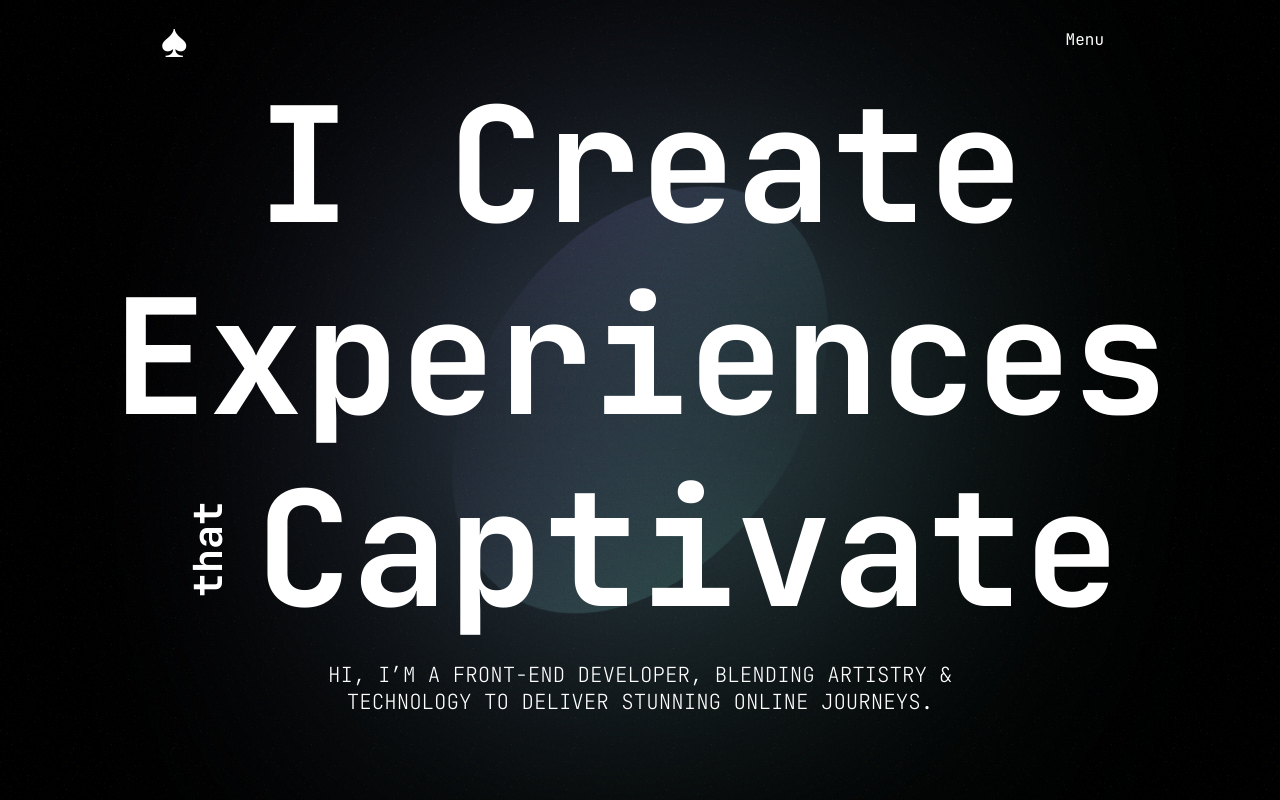
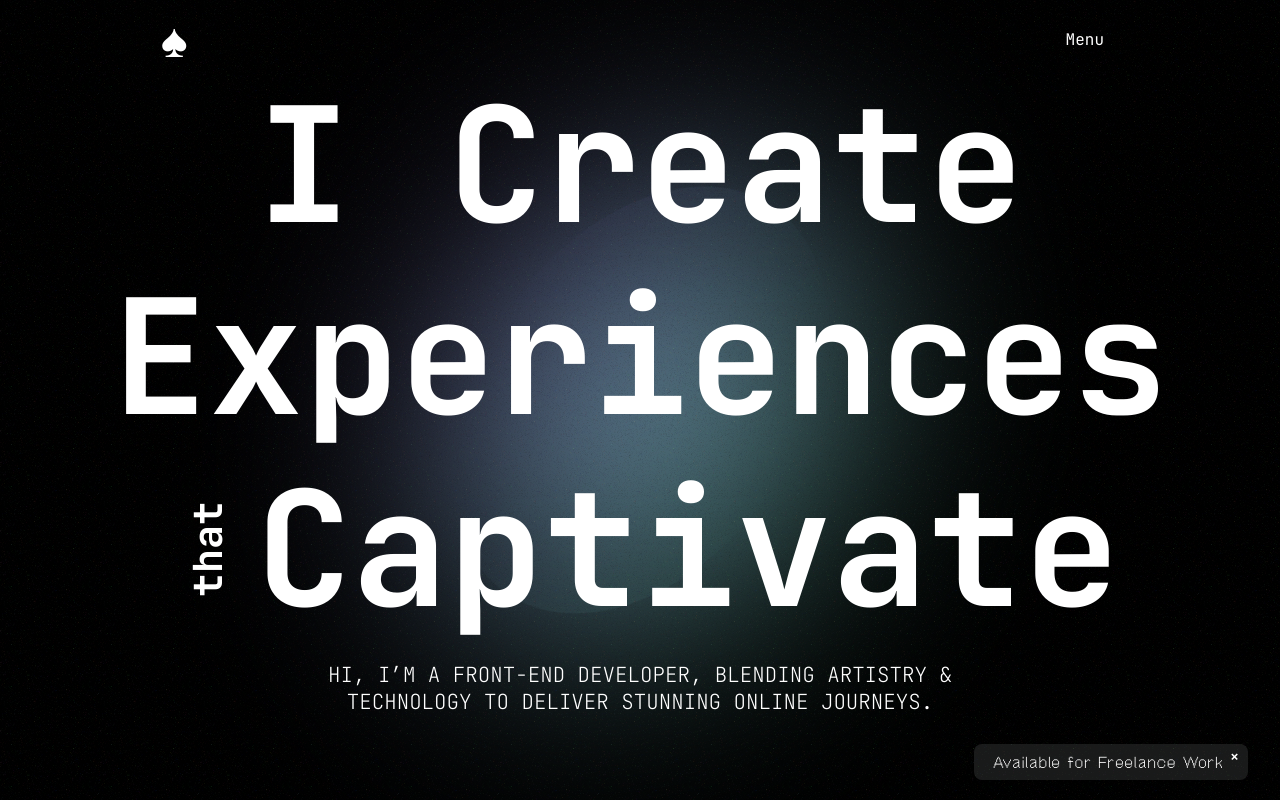
Before and after one commit to Drish-xD/Devfolio, a Next.js app: page / in a window 1280 px wide. Shown: the top 800 px of the page. Built offline with nearby package versions, Linux system fonts and the light colour scheme.

Commit message:
fix blob, toast and about

```diff
--- a/src/app/layout.tsx
+++ b/src/app/layout.tsx
@@ -3,7 +3,6 @@ import { jetBrain, offBit } from '@fonts';
 import '@styles/global.scss';
 import { METADATA } from '@utils/data';
 import { nextImport } from '@utils/nextImport';
-import { Analytics as VercelAnalytics } from '@vercel/analytics/react';
 import { ReactNode } from 'react';
 
 // dynamic imports
@@ -25,7 +24,6 @@ export default function RootLayout({ children }: { children: ReactNode }) {
         {children}
         <Blob />
         <Footer />
-        <VercelAnalytics />
       </LenisWrapper>
     </html>
   );
--- a/src/assets/styles/global.scss
+++ b/src/assets/styles/global.scss
@@ -83,7 +83,7 @@ li {
     @include position($t: 50%, $l: 50%);
     translate: -50% -50%;
     border-radius: 50%;
-    background: linear-gradient(to right, aquamarine, mediumpurple);
+    background: linear-gradient(to right, #7fffd4, #9370d8);
     animation: rotate 20s infinite;
     opacity: 0.8;
     z-index: -14;
@@ -92,13 +92,12 @@ li {
   > div {
     @include position($inset: 0, $isFixed: true);
     z-index: -13;
-    backdrop-filter: blur(12.5vmax);
+    backdrop-filter: blur(10vmax);
 
     &::before {
       content: '';
       @include position($inset: 0);
       background-image: url('/images/noise.webp');
-      opacity: 0.8;
       z-index: -12;
     }
   }
@@ -118,7 +117,7 @@ li {
 
     h2 {
       letter-spacing: clamp(0.2rem, 1vi, 1rem);
-      font-size: clamp(4.5rem, 20vi, 15rem);
+      font-size: clamp(4rem, 20vi, 15rem);
       font-family: $SecFont;
     }
     span {
--- a/src/assets/styles/modules/loader.module.scss
+++ b/src/assets/styles/modules/loader.module.scss
@@ -19,7 +19,6 @@
       width: 2rem;
       position: relative;
       transform: rotate(-3deg);
-      font-family: $SecFont;
 
       &::before {
         display: block;
--- a/src/assets/styles/modules/toast.module.scss
+++ b/src/assets/styles/modules/toast.module.scss
@@ -1,15 +1,30 @@
 .toast {
   display: block;
-  @include position($inset: auto 2% 2.5%, $isFixed: true);
-  @include blurbg(15%, 7vmax, $white);
-  width: auto;
-  padding: 0.7rem 1rem;
+  @include position($inset: auto 2.5% 2.5% auto, $isFixed: true);
+  @include blurbg(10%, 5vmax, $white);
+  padding: 0.7rem 1.5rem 0.7rem 1.2rem;
   border-radius: 0.5rem;
   z-index: 10;
   font-size: clamp(0.7rem, 3.5vi, 1rem);
-
-  span {
-    @include position($inset: 1% 2% auto auto, $isFixed: true);
+  opacity: 0;
+  white-space: nowrap;
+  letter-spacing: 0.1rem;
+  font-weight: 500;
+  p {
+    font-family: $SecFont;
+    margin-bottom: -0.2em;
+  }
+  > span {
+    @include position($inset: 1% 2% auto auto);
     font-size: 1em;
+    padding: 0.1em;
+    cursor: pointer;
   }
 }
+
+@include device(tablet) {
+  .toast {
+    inset: auto 50% 2.5% auto;
+    transform: translateX(50%);
+  }
+}
--- a/src/components/common/Footer.tsx
+++ b/src/components/common/Footer.tsx
@@ -4,12 +4,14 @@ import { useEffect, useState } from 'react';
 
 const YEAR = new Date().getFullYear();
 
+const getDateTime = () => {
+  const d = new Date();
+  const date = d.toLocaleDateString('en-US', { dateStyle: 'medium' });
+  const time = d.toLocaleTimeString('en-US', { timeStyle: 'short', hour12: false });
+  return { date, time };
+};
+
 export default function Footer() {
-  const getDateTime = () => {
-    const date = new Date().toLocaleDateString('en-US', { dateStyle: 'medium' });
-    const time = new Date().toLocaleTimeString('en-US', { timeStyle: 'short', hour12: false });
-    return { date, time };
-  };
   const [{ date, time }, setDateTime] = useState(getDateTime());
 
   useEffect(() => {
--- a/src/components/common/Toast.tsx
+++ b/src/components/common/Toast.tsx
@@ -1,46 +1,42 @@
 'use client';
 
-import { useEffect, useRef, useState } from 'react';
+import { gsap } from '@utils/gsap';
+import { useEffect, useRef } from 'react';
 
-export default function Toast({
-  text = 'For the better experience, use desktop.'
-}: {
-  text?: string;
-}) {
-  const [mounted, setMounted] = useState(true);
+export default function Toast({ text = 'Available for Freelance Work' }: { text?: string }) {
   const toastRef = useRef<HTMLDivElement>(null);
-  const [winWidth, setWinWidth] = useState(0);
+
+  const showToast = () => {
+    gsap.to(toastRef.current!, {
+      opacity: 1,
+      duration: 0.5
+    });
+  };
 
   const hideToast = () => {
-    import('@utils/gsap').then(({ gsap }) => {
-      gsap.to(toastRef.current!, {
-        opacity: 0,
-        duration: 0.3,
-        onComplete: () => {
-          setMounted(false);
-        }
-      });
+    gsap.to(toastRef.current!, {
+      opacity: 0,
+      duration: 0.3,
+      onComplete: () => {
+        toastRef.current!.remove();
+      }
     });
   };
 
   useEffect(() => {
-    setWinWidth(window.innerWidth);
-    if (mounted) {
-      const timer = setTimeout(() => {
-        hideToast();
-      }, 15000);
-      return () => clearTimeout(timer);
-    }
+    const showTimer = setTimeout(showToast, 4500);
+    const hideTimer = setTimeout(hideToast, 25000);
+
+    return () => {
+      clearTimeout(showTimer);
+      clearTimeout(hideTimer);
+    };
   }, []);
 
-  if (!mounted || winWidth > 768) {
-    return null;
-  }
-
   return (
-    <div className="toast" ref={toastRef} onClick={hideToast}>
+    <div className="toast" ref={toastRef}>
       <p>{text}</p>
-      <span>×</span>
+      <span onClick={hideToast}>×</span>
     </div>
   );
 }
--- a/src/hooks/Animations/about.ts
+++ b/src/hooks/Animations/about.ts
@@ -30,9 +30,10 @@ export const useAboutAnime = (): RefObject<HTMLDivElement> => {
           stagger: 5,
           ease: 'power1.out',
           scrollTrigger: {
-            trigger: container.querySelector('p span'),
+            trigger: textContent.lines,
             scrub: 2,
-            start: 'top center+=25%'
+            start: 'top center+=20%',
+            end: 'bottom top-=20%'
           }
         });
     }, container);
```
